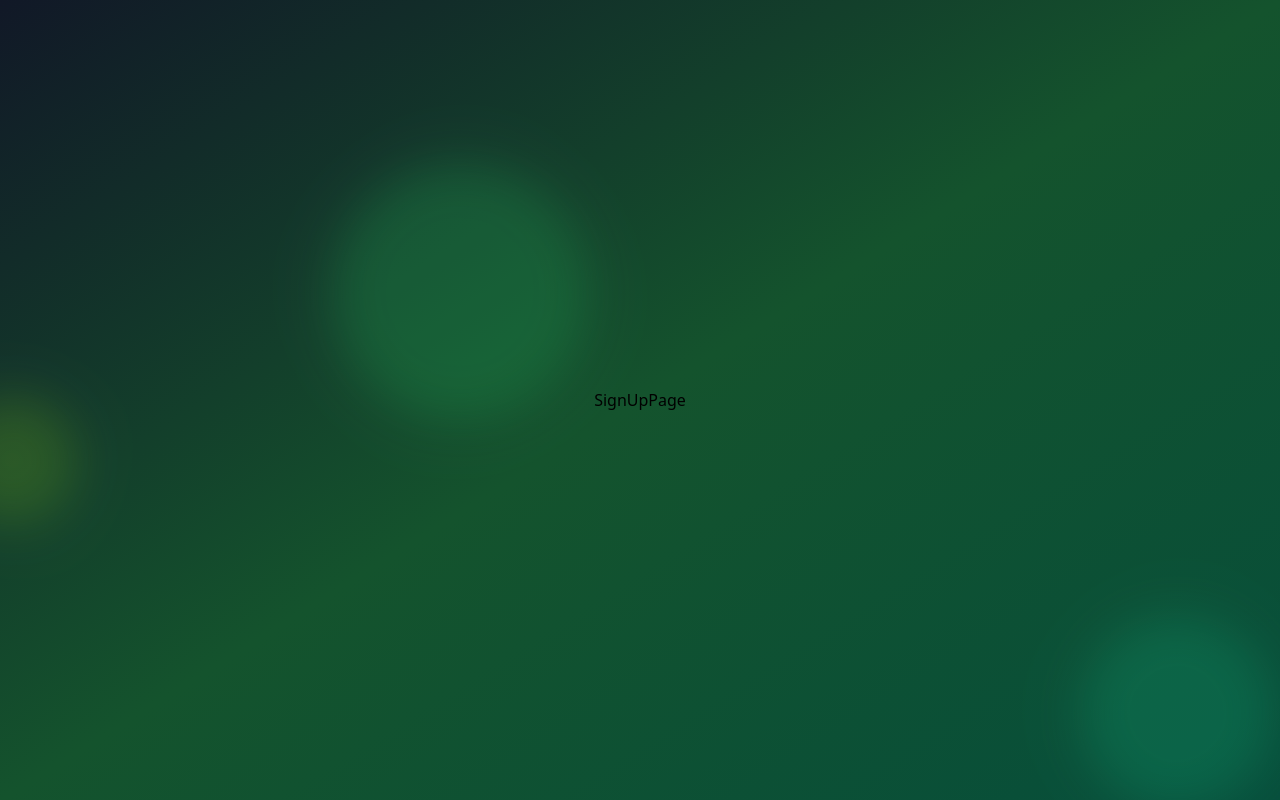
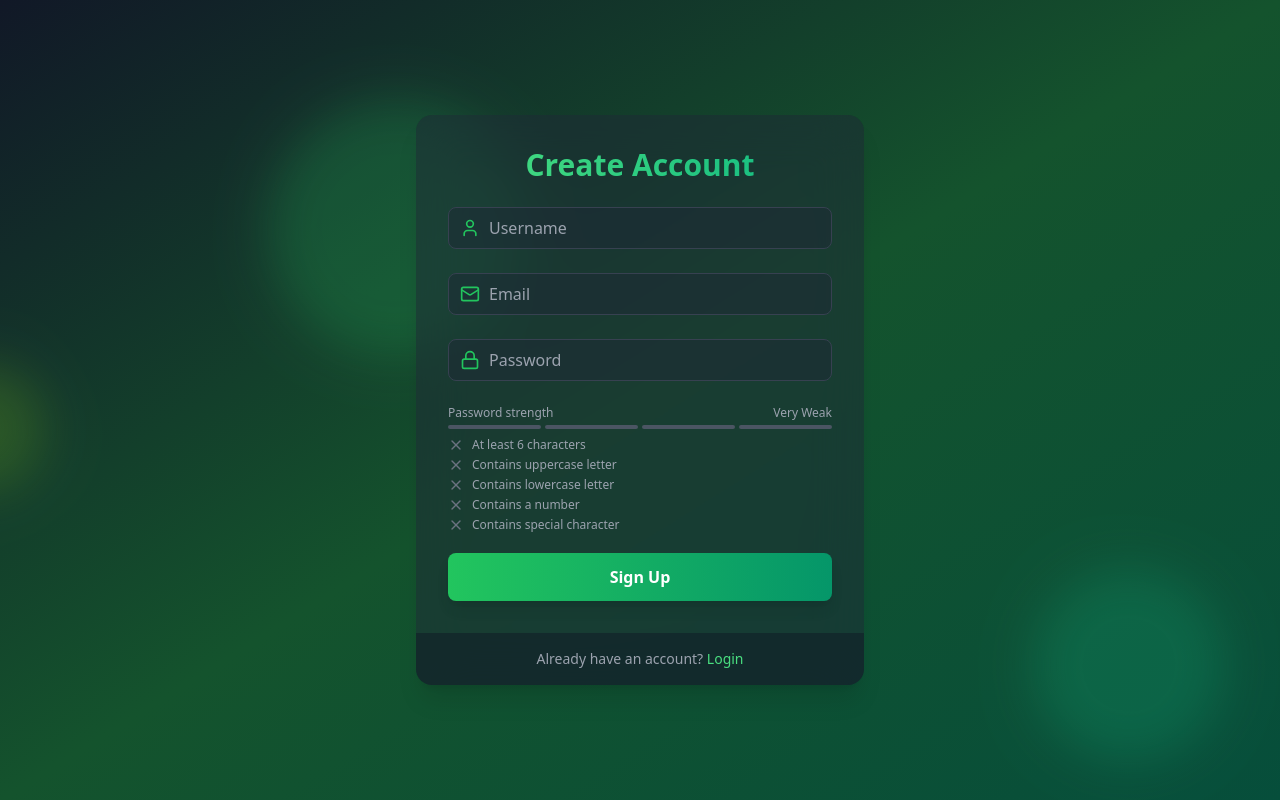
Before and after one commit to kundanhere/netflix-clone, a React app in the folder frontend/: page /signup in a window 1280 px wide. Built offline with nearby package versions, Linux system fonts and the light colour scheme; the HTML template or start-up script is replaced by a standard one.

Commit message:
add signup page ui

```diff
--- /dev/null
+++ b/frontend/src/components/Input.jsx
@@ -0,0 +1,14 @@
+const Input = ({ icon: Icon, ...props }) => {
+  return (
+    <div className="relative mb-6">
+      <div className="absolute inset-y-0 left-0 flex items-center pl-3 pointer-events-none">
+        <Icon className="size-5 text-green-500" />
+      </div>
+      <input
+        {...props}
+        className="w-full pl-10 pr-3 py-2 bg-gray-800 bg-opacity-50 rounded-lg border border-gray-700 focus:border-green-500 focus:ring-2 focus:ring-green-500 text-white placeholder-gray-400 transition duration-200"
+      />
+    </div>
+  );
+};
+export default Input;
--- /dev/null
+++ b/frontend/src/components/PasswordStrengthMeter.jsx
@@ -0,0 +1,80 @@
+import { Check, X } from "lucide-react";
+
+const PasswordCriteria = ({ password }) => {
+  const criteria = [
+    { label: "At least 6 characters", met: password.length >= 6 },
+    { label: "Contains uppercase letter", met: /[A-Z]/.test(password) },
+    { label: "Contains lowercase letter", met: /[a-z]/.test(password) },
+    { label: "Contains a number", met: /\d/.test(password) },
+    { label: "Contains special character", met: /[^A-Za-z0-9]/.test(password) },
+  ];
+
+  return (
+    <div className="mt-2 space-y-1">
+      {criteria.map((item) => (
+        <div key={item.label} className="flex items-center text-xs">
+          {item.met ? (
+            <Check className="size-4 text-green-500 mr-2" />
+          ) : (
+            <X className="size-4 text-gray-500 mr-2" />
+          )}
+          <span className={item.met ? "text-green-500" : "text-gray-400"}>
+            {item.label}
+          </span>
+        </div>
+      ))}
+    </div>
+  );
+};
+
+const PasswordStrengthMeter = ({ password }) => {
+  const getStrength = (pass) => {
+    let strength = 0;
+    if (pass.length >= 6) strength++;
+    if (pass.match(/[a-z]/) && pass.match(/[A-Z]/)) strength++;
+    if (pass.match(/\d/)) strength++;
+    if (pass.match(/[^a-zA-Z\d]/)) strength++;
+    return strength;
+  };
+  const strength = getStrength(password);
+
+  const getColor = (strength) => {
+    if (strength === 0) return "bg-red-500";
+    if (strength === 1) return "bg-red-400";
+    if (strength === 2) return "bg-yellow-500";
+    if (strength === 3) return "bg-yellow-400";
+    return "bg-green-500";
+  };
+
+  const getStrengthText = (strength) => {
+    if (strength === 0) return "Very Weak";
+    if (strength === 1) return "Weak";
+    if (strength === 2) return "Fair";
+    if (strength === 3) return "Good";
+    return "Strong";
+  };
+
+  return (
+    <div className="mt-2">
+      <div className="flex justify-between items-center mb-1">
+        <span className="text-xs text-gray-400">Password strength</span>
+        <span className="text-xs text-gray-400">
+          {getStrengthText(strength)}
+        </span>
+      </div>
+
+      <div className="flex space-x-1">
+        {[...Array(4)].map((_, index) => (
+          <div
+            key={index}
+            className={`h-1 w-1/4 rounded-full transition-colors duration-300
+                ${index < strength ? getColor(strength) : "bg-gray-600"}
+              `}
+          />
+        ))}
+      </div>
+      <PasswordCriteria password={password} />
+    </div>
+  );
+};
+export default PasswordStrengthMeter;
--- a/frontend/src/pages/SignUpPage.jsx
+++ b/frontend/src/pages/SignUpPage.jsx
@@ -1,5 +1,88 @@
+import { motion } from "framer-motion";
+import { useState } from "react";
+import { Lock, Mail, User } from "lucide-react";
+import { Link, useNavigate } from "react-router-dom";
+import Input from "../components/Input";
+import PasswordStrengthMeter from "../components/PasswordStrengthMeter";
+
 const SignUpPage = () => {
-  return <div>SignUpPage</div>;
+  const [username, setUsername] = useState("");
+  const [email, setEmail] = useState("");
+  const [password, setPassword] = useState("");
+  const navigate = useNavigate();
+
+  const handleSignup = (e) => {
+    e.preventDefault();
+    // TODO: Add signup logic
+    try {
+      // await signup(email, password, username);
+      navigate("/verify/email");
+    } catch (error) {
+      console.log(error);
+    }
+  };
+  return (
+    <motion.div
+      initial={{ opacity: 0, y: 20 }}
+      animate={{ opacity: 1, y: 0 }}
+      transition={{ duration: 0.5 }}
+      className="max-w-md w-full bg-gray-800 bg-opacity-50 backdrop-filter backdrop-blur-xl rounded-2xl shadow-xl
+    overflow-hidden"
+    >
+      <div className="p-8">
+        <h2 className="text-3xl font-bold mb-6 text-center bg-gradient-to-r from-green-400 to-emerald-500 text-transparent bg-clip-text">
+          Create Account
+        </h2>
+        <form onSubmit={handleSignup}>
+          <Input
+            icon={User}
+            type="text"
+            placeholder="Username"
+            value={username}
+            onChange={(e) => setUsername(e.target.value)}
+          />
+          <Input
+            icon={Mail}
+            type="email"
+            placeholder="Email"
+            value={email}
+            onChange={(e) => setEmail(e.target.value)}
+          />
+          <Input
+            icon={Lock}
+            type="password"
+            placeholder="Password"
+            value={password}
+            onChange={(e) => setPassword(e.target.value)}
+          />
+          {/* {error && <p className='text-red-500 font-semibold mt-2'>{error}</p>} */}
+          <PasswordStrengthMeter password={password} />
+
+          <motion.button
+            className="mt-5 w-full py-3 px-4 bg-gradient-to-r from-green-500 to-emerald-600 text-white
+						font-bold rounded-lg shadow-lg hover:from-green-600
+						hover:to-emerald-700 focus:outline-none focus:ring-2 focus:ring-green-500 focus:ring-offset-2
+						 focus:ring-offset-gray-900 transition duration-200"
+            whileHover={{ scale: 1.02 }}
+            whileTap={{ scale: 0.98 }}
+            type="submit"
+            // disabled={isLoading}
+          >
+            {/* {isLoading ? <Loader className=' animate-spin mx-auto' size={24} /> : "Sign Up"} */}
+            Sign Up
+          </motion.button>
+        </form>
+      </div>
+      <div className="px-8 py-4 bg-gray-900 bg-opacity-50 flex justify-center">
+        <p className="text-sm text-gray-400">
+          Already have an account?{" "}
+          <Link to={"/login"} className="text-green-400 hover:underline">
+            Login
+          </Link>
+        </p>
+      </div>
+    </motion.div>
+  );
 };
 
 export default SignUpPage;
--- a/package.json
+++ b/package.json
@@ -14,5 +14,8 @@
     "concurrently": "^8.2.2",
     "prettier": "^3.2.5",
     "prettier-plugin-tailwindcss": "^0.5.14"
+  },
+  "dependencies": {
+    "lucide-react": "^0.428.0"
   }
 }
```
Also changed, not shown: 1 other file (tests, documents, lock files or other folders).
